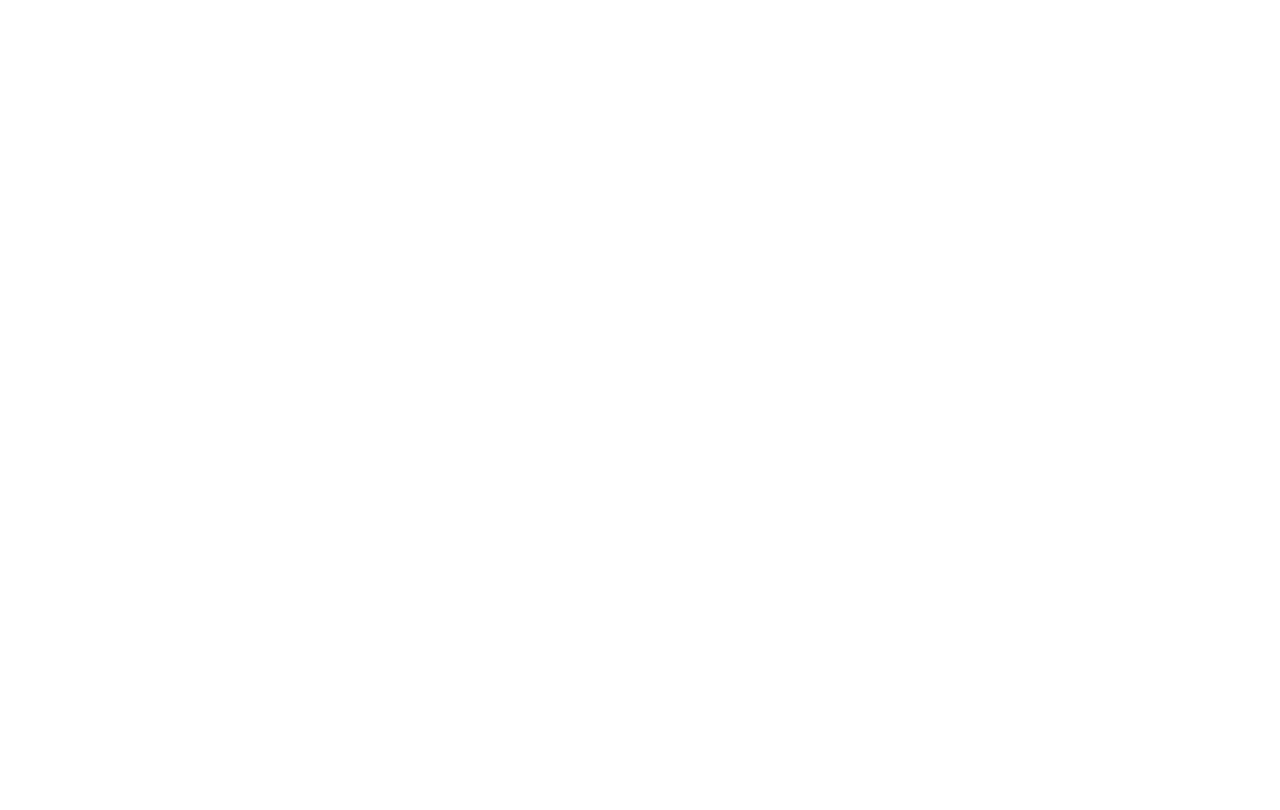
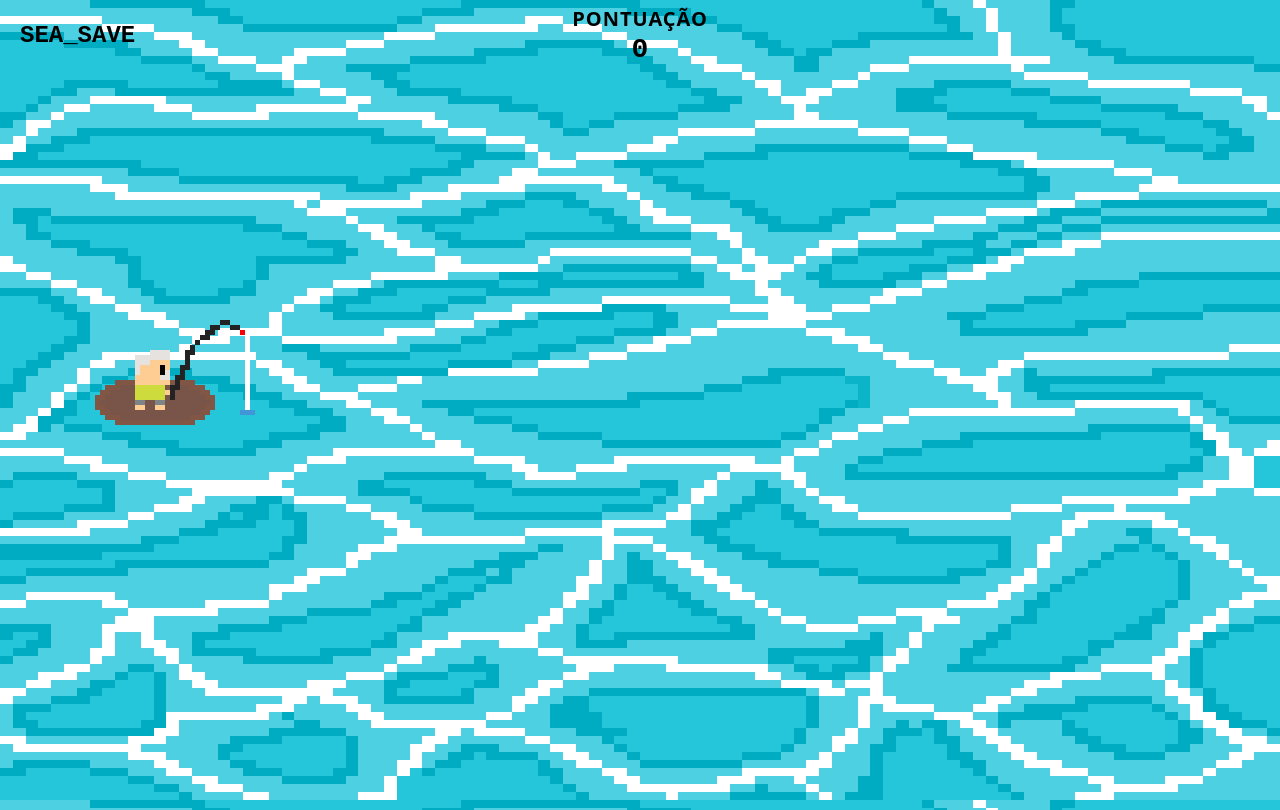
Before and after one commit to Luis131029/Sea-Save, a plain HTML site: page index.html in a window 1280 px wide. Drawn offline with Linux system fonts and the light colour scheme.

Commit message:
elementos adicionados

```diff
--- a/CSS/style.css
+++ b/CSS/style.css
@@ -0,0 +1,91 @@
+*{
+    margin: 0;
+    padding: 0;
+    box-sizing: border-box;
+}
+
+body{
+    background-image: url('IMG/mar.gif');
+    image-rendering: pixelated;
+    background-size: 100% 100%;
+    position: relative;
+    height: 100vh;
+    overflow: hidden;
+}
+
+header{
+    display: flex;
+    position: relative;
+    justify-content: space-between;
+    align-items: center;
+    height: 70px;
+    /* background-color: rgb(0, 110, 129); */
+    color: white;
+    padding: 10px 20px;
+    font-family: 'Courier New', monospace;
+    image-rendering: pixelated;
+}
+
+.NomeJogo{
+    font-size: 24px;
+    font-weight: bold;
+    font-family: 'Courier New', monospace;
+    color: black;
+    text-transform: uppercase;
+}
+
+.pontuacao{
+    position: absolute;
+    top: 5px;
+    left: 50%;
+    transform: translateX(-50%);
+    text-align: center;
+}
+
+.pontuacao::before{
+    content: 'PONTUAÇÃO';
+    display: block;
+    font-size: 20px;
+    font-weight: bold;
+    letter-spacing: 1px;
+    color: Black;
+    margin-bottom: 2px;
+    font-family: "Press Start 2P", system-ui;}
+
+#pontos{
+    display: block;
+    font-size: 28px;
+    font-weight: bold;
+    color: black;
+    font-family: 'Courier New', monospace;
+}
+
+.Pausar{
+    width: 40px;
+    height: 40px;
+    /* Espaço reservado para botão de pausa futuro */
+}
+
+/* Corrigido: era .area-jogo mas no HTML é #araea-jogo */
+#araea-jogo{
+    margin: 0;
+    position: relative;
+    height: calc(100vh - 60px); /* Altura total menos o header */
+    overflow: hidden;
+}
+
+.barco{
+    position: absolute;
+    left: -100px;
+    top: 100px;
+    z-index: 10;
+}
+
+.barco img{
+    width: 500px;
+    display: block;
+}
+
+.obstaculo{
+    /* Adicione estilos para o obstáculo aqui */
+}
--- a/index.html
+++ b/index.html
@@ -1,16 +1,40 @@
 <!DOCTYPE html>
 <html lang="pt-br">
+
 <head>
     <meta charset="UTF-8">
     <meta name="viewport" content="width=device-width, initial-scale=1.0">
     <link rel="stylesheet" href="CSS/style.css">
+    <link rel="preconnect" href="https://fonts.googleapis.com">
     <title>Sea-Save</title>
 </head>
+
 <body>
 
+    <header>
+        <div class="NomeJogo">
+            Sea_Save
+        </div>
 
+        <div class="pontuacao">
+             <span id="pontos">0</span>
+        </div>
 
+        <div class="Pausar">
+
+        </div>
+
+    </header>
+
+    <div id="araea-jogo">
+        <div class="barco">
+            <img src="CSS/IMG/pescador-pixilart.gif" alt="">
+        </div>
+
+        <div class="obstaculo"></div>
+    </div>
 
     <script src="script/script.js"></script>
 </body>
+
 </html>
--- a/script/script.js
+++ b/script/script.js
@@ -0,0 +1,33 @@
+// Correção: getElementsByClassName retorna uma coleção, então pegamos o primeiro elemento
+let barco = document.getElementsByClassName("barco")[0];
+const passo = 10;
+
+window.addEventListener('keydown', (event) => {
+    // Pega a posição atual do barco
+    let topAtual = parseInt(window.getComputedStyle(barco).top) || 0;
+
+    // Pega as dimensões necessárias
+    const areaJogo = document.getElementById("araea-jogo");
+    const alturaAreaJogo = areaJogo.offsetHeight;
+    const alturaBarco = barco.offsetHeight;
+
+    if(event.key === "ArrowDown") {
+        // Move para baixo
+        let novoTop = topAtual + passo;
+
+        // Verifica se não vai sair da área de jogo
+        if(novoTop + alturaBarco <= alturaAreaJogo) {
+            barco.style.top = `${novoTop}px`;
+        }
+    }
+
+    if(event.key === "ArrowUp") {
+        // Move para cima
+        let novoTop = topAtual - passo;
+
+        // Verifica se não vai passar do topo (0)
+        if(novoTop >= 0) {
+            barco.style.top = `${novoTop}px`;
+        }
+    }
+});
```
Also changed, not shown: CSS/IMG/mar.gif (added), CSS/IMG/pescador-pixilart.gif (added).
